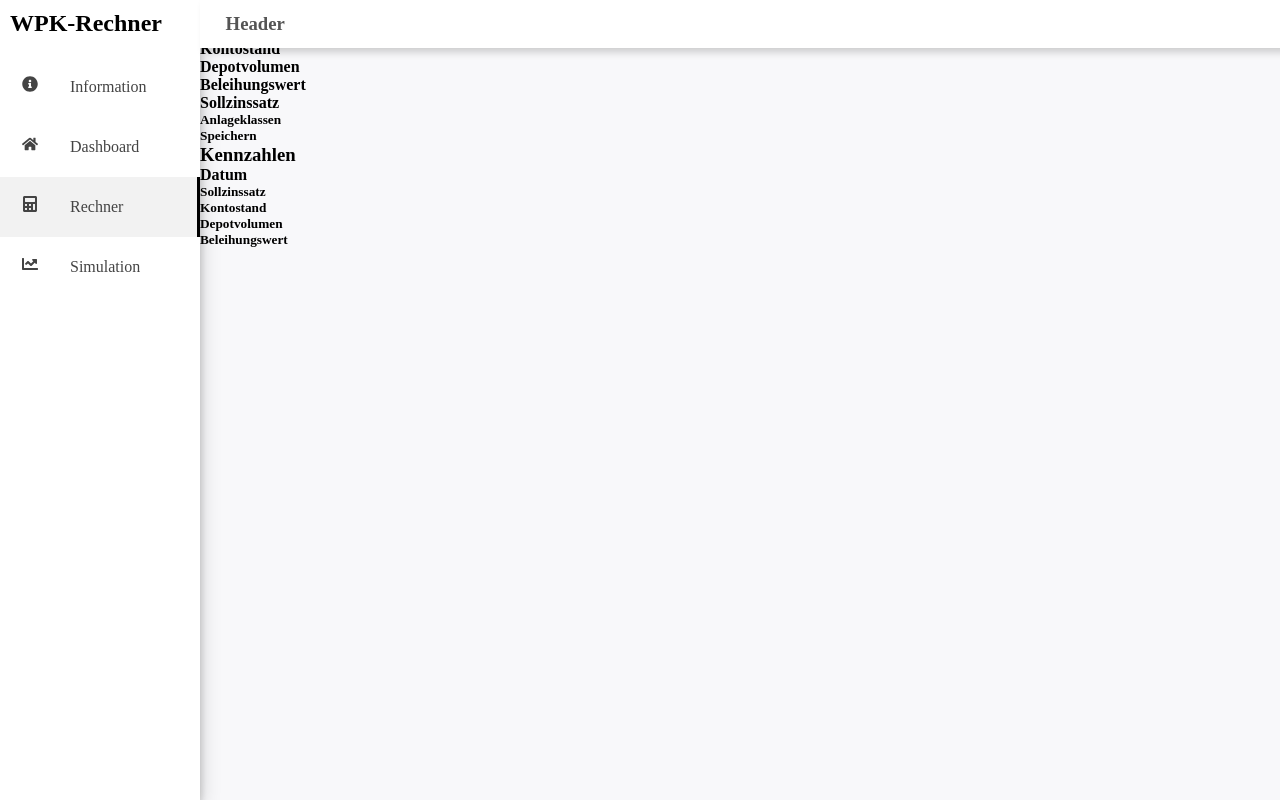
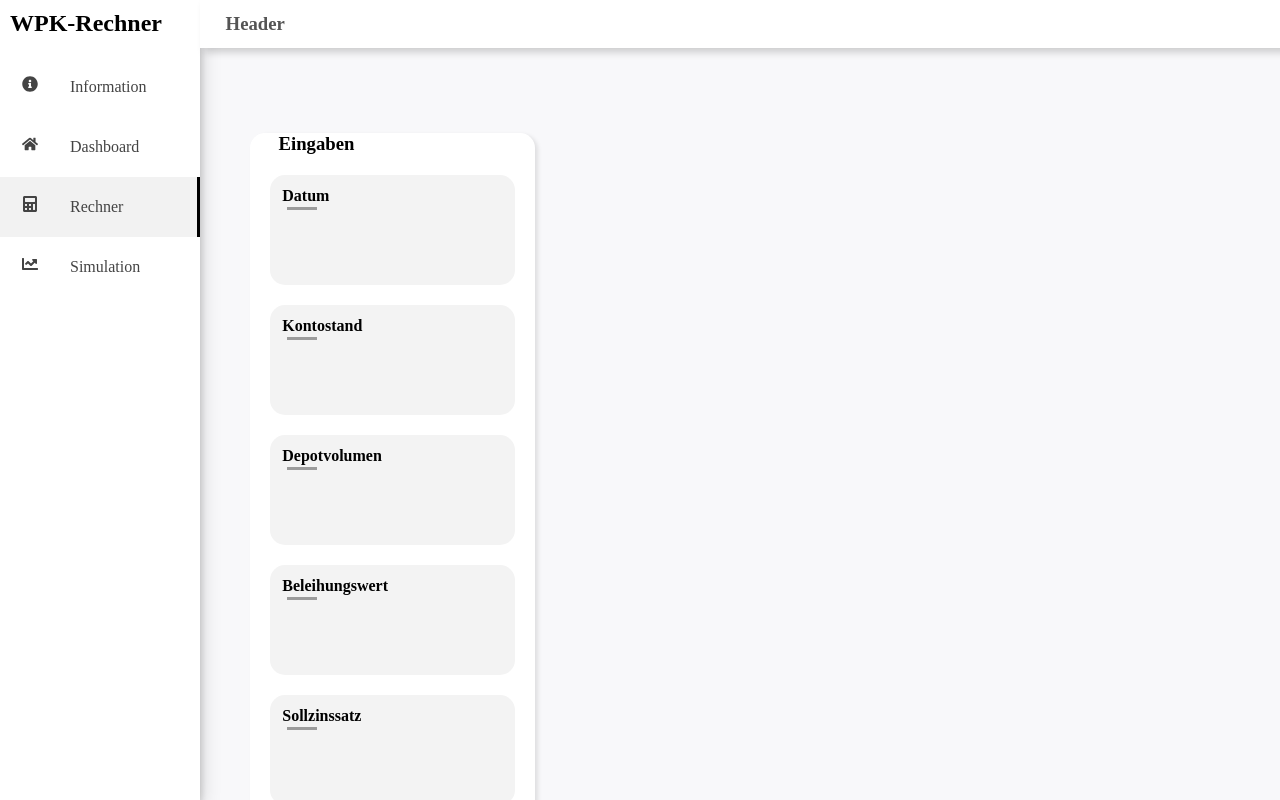
Before and after one commit to SimonHaas/wpkrechner, a React (Create React App) app in the folder wpk/: page /rechner in a window 1280 px wide. Shown: the top 800 px of the page. Built offline with nearby package versions, Linux system fonts and the light colour scheme.

Commit message:
Rechner css kopiert

```diff
--- a/wpk/src/App.js
+++ b/wpk/src/App.js
@@ -12,7 +12,7 @@ function App() {
       <Navigation />
       <div className='main'>
         <Header />
-        <div class="mainpage">
+        <div className="mainpage">
           <Route path='/' exact component={Information} />
           <Route path='/dashboard' component={Dashboard} />
           <Route path='/rechner' component={Rechner} />
--- a/wpk/src/components/Navigation.jsx
+++ b/wpk/src/components/Navigation.jsx
@@ -6,8 +6,8 @@ export default function Navigation() {
         <div className="navigation">
             <ul>
                 <li>
-                    <span class="icon"></span>
-                    <span class="title">
+                    <span className="icon"></span>
+                    <span className="title">
                         <h2>WPK-Rechner</h2>
                     </span>
                 </li>
--- a/wpk/src/components/NavigationItem.jsx
+++ b/wpk/src/components/NavigationItem.jsx
@@ -2,11 +2,11 @@ import { Link } from 'react-router-dom'
 import { useLocation } from 'react-router-dom'
 
 export default function NavigationItem({ title, to, icon }) {
-  const location = useLocation()
+    const location = useLocation()
 
-  return (
+    return (
         <li>
-            <Link to={to} className={location.pathname === to && "active"}>
+            <Link to={to} className={location.pathname === to ? "active" : ''}>
                 <span className="icon">
                     {icon}
                 </span>
--- a/wpk/src/index.css
+++ b/wpk/src/index.css
@@ -131,3 +131,103 @@
     flex-wrap: wrap;
     align-items: center;
   }
+
+
+  .main {
+    overflow-y: auto;
+  }
+
+  .main .mainpage {
+    padding-left: 50px;
+    width: calc(100vw - 250px);
+    position: relative;
+    padding-top: 110px;
+    display: grid;
+    grid-template-columns: 20% auto;
+    grid-column-gap: 40px;
+  }
+
+  .main .mainpage .eingabenBox {
+    border-radius: 15px;
+    box-shadow: 3px 2px 4px rgba(0, 0, 0, 0.1);
+    background-color: #fff;
+    height: 100vh;
+    min-width: 285px;
+  }
+
+  .main .mainpage .kennzahlenBox {
+    background-color: #fff;
+    height: 100vh;
+  }
+
+  .eingabenBox h3 {
+    margin-left: 10%;
+    margin-top: 8%;
+  }
+
+  .eingabeItem {
+    border-radius: 15px;
+    background-color: #f3f3f3;
+    max-height: 110px;
+    margin: 20px;
+    display: grid;
+    grid-template-rows: repeat(5, 1fr);
+    min-width: 245px;
+  }
+
+  .eingabeItem h4 {
+    padding-top: 5%;
+    padding-left: 5%;
+  }
+
+  .eingabeItem .underLine {
+    height: 3px;
+    width: 30px;
+    margin-left: 7%;
+    margin-top: 1%;
+    background-color: #9b9b9b;
+  }
+
+  .form {
+    border: black;
+    color: #9b9b9b;
+    direction: rtl;
+    padding-right: 20px;
+  }
+
+  .form input{
+    height: 40px;
+    background-color: #f3f3f3;
+    border-radius: 5px;
+    border-style: groove;
+    border-color: #9b9b9b;
+    width: 180px;
+    padding-left: 5%;
+    direction: ltr;
+  }
+
+  .eingabenBox .saveButton {
+    border-radius: 5px;
+    background-color: #f3f3f3;
+    height: 50px;
+    width: 100px;
+    float: right;
+    margin-right: 20px;
+    text-align: center;
+  }
+
+  .saveButton h5 {
+    margin: 15%;
+  }
+
+  .anlageklasse{
+    padding-left: 5%;
+  }
+
+  .kennzahlenBox{
+    border-radius: 15px;
+    box-shadow: 3px 2px 4px rgba(0, 0, 0, 0.1);
+    background-color: #fff;
+    height: 100vh;
+    min-width: 285px;
+  }
```
